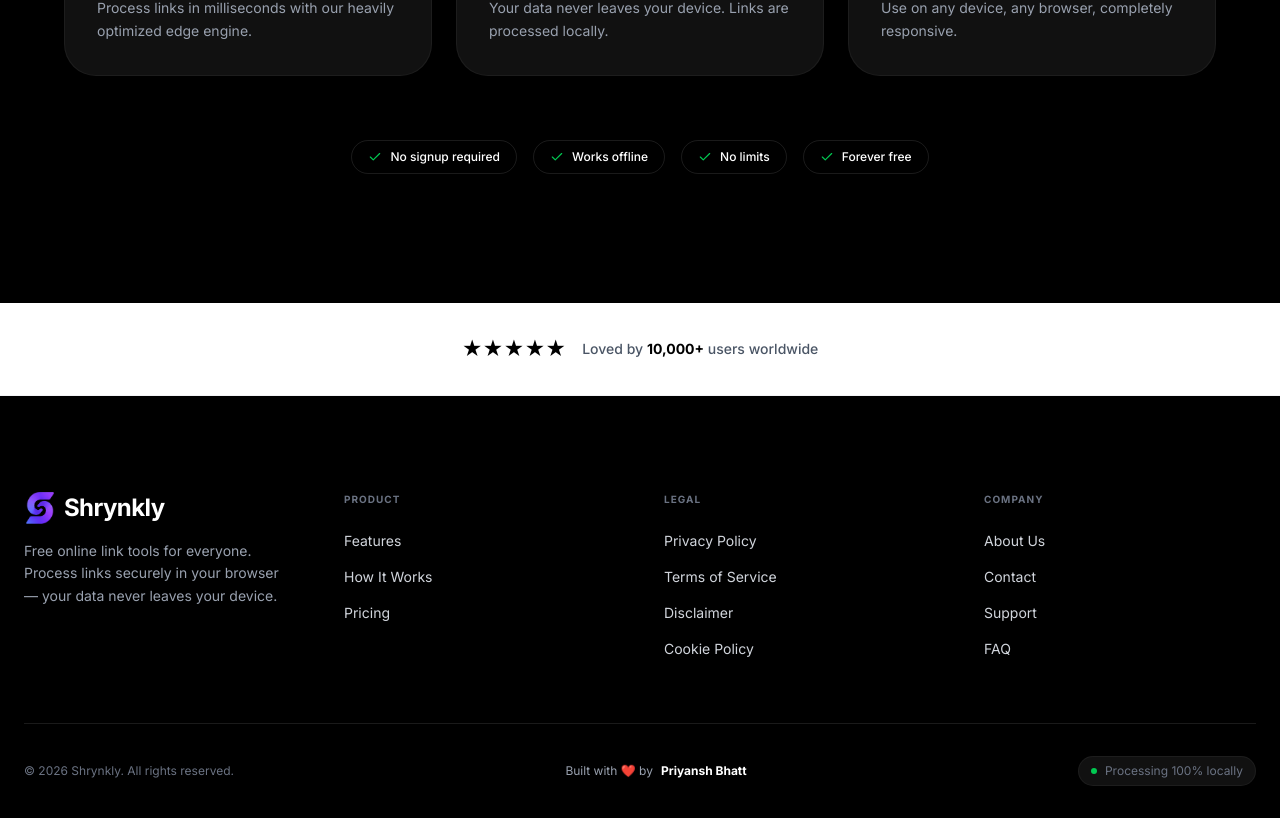
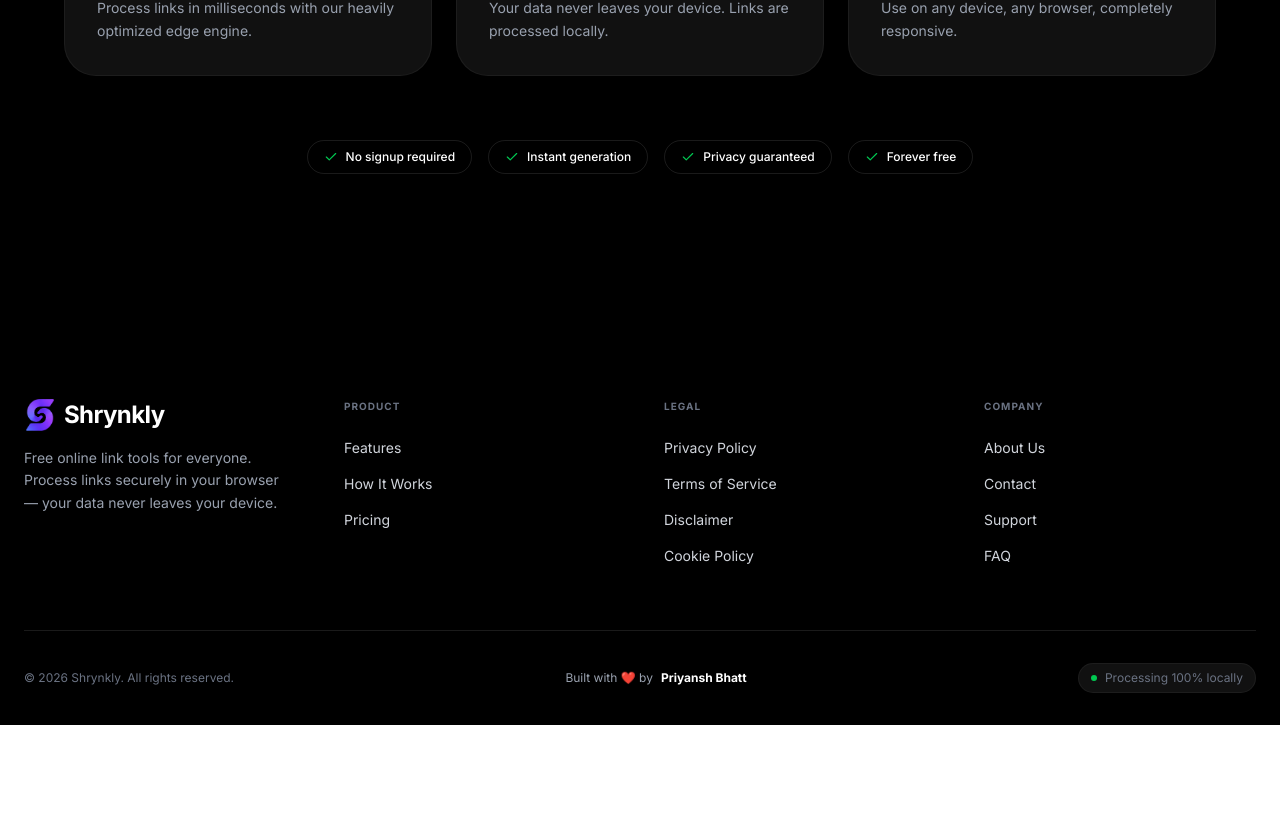
Before and after one commit to thepriyanshbhatt/Shrynkly-URL-Shortner, a React (Vite) app in the folder frontend/: page / in a window 1280 px wide. Shown: the part 2435-3253 px from the top of the page. After the commit the page ends 3160 px from the top, so only its background shows below. Built offline with nearby package versions, Linux system fonts and the light colour scheme.

Commit message:
Update landing page copy: remove reviews banner and update feature pills

```diff
--- a/frontend/src/App.jsx
+++ b/frontend/src/App.jsx
@@ -388,20 +388,14 @@ function App() {
 
           <div className="flex flex-wrap justify-center gap-4 text-xs font-medium">
             <span className="px-4 py-2 rounded-full border border-white/10 flex items-center gap-2"><Check size={14} className="text-green-500"/> No signup required</span>
-            <span className="px-4 py-2 rounded-full border border-white/10 flex items-center gap-2"><Check size={14} className="text-green-500"/> Works offline</span>
-            <span className="px-4 py-2 rounded-full border border-white/10 flex items-center gap-2"><Check size={14} className="text-green-500"/> No limits</span>
+            <span className="px-4 py-2 rounded-full border border-white/10 flex items-center gap-2"><Check size={14} className="text-green-500"/> Instant generation</span>
+            <span className="px-4 py-2 rounded-full border border-white/10 flex items-center gap-2"><Check size={14} className="text-green-500"/> Privacy guaranteed</span>
             <span className="px-4 py-2 rounded-full border border-white/10 flex items-center gap-2"><Check size={14} className="text-green-500"/> Forever free</span>
           </div>
         </div>
       </motion.section>
 
-      {/* Reviews Banner */}
-      <div className="w-full bg-white dark:bg-[#0a0a0a] py-8 text-center border-b border-gray-100 dark:border-white/5 flex flex-col md:flex-row items-center justify-center gap-4 transition-colors duration-300">
-        <div className="flex gap-1 text-black dark:text-white text-xl">
-          ★★★★★
-        </div>
-        <span className="text-gray-600 dark:text-gray-400 text-sm font-medium">Loved by <strong className="text-black dark:text-white">10,000+</strong> users worldwide</span>
-      </div>
+
             </motion.main>
           } />
           <Route path="/faq" element={<FAQ />} />
```
